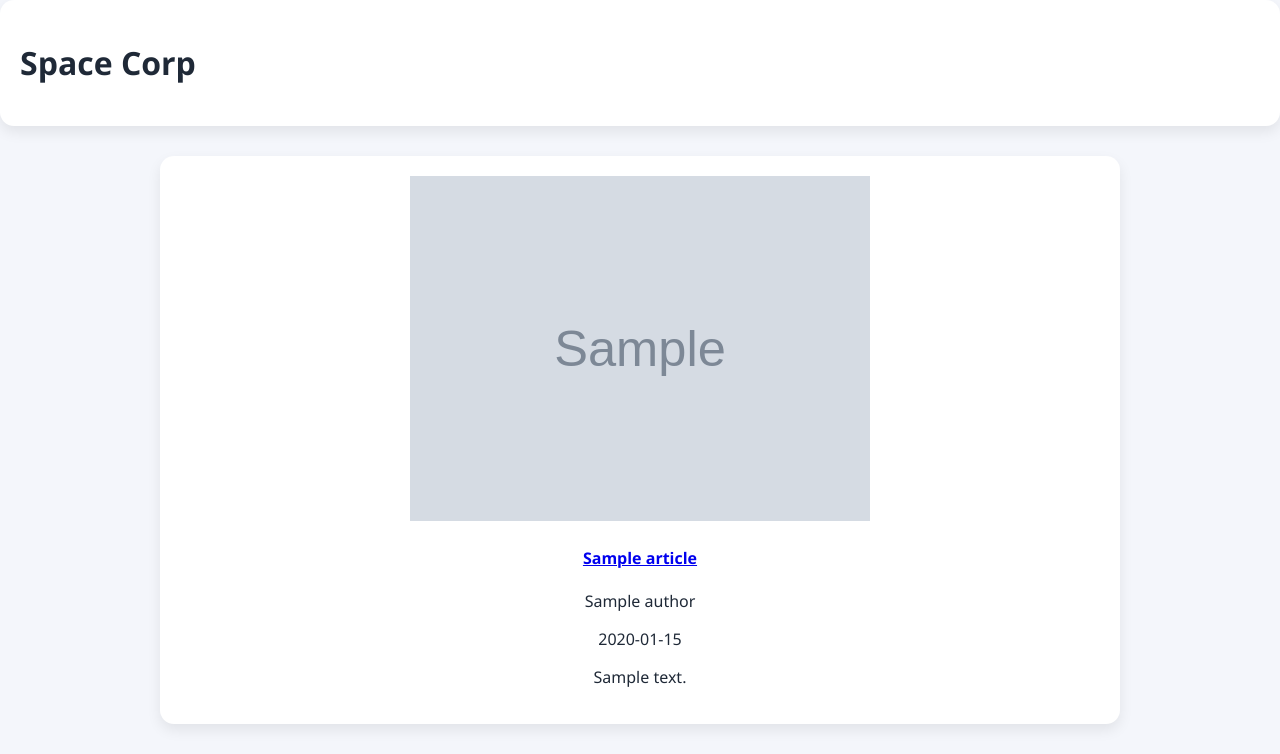
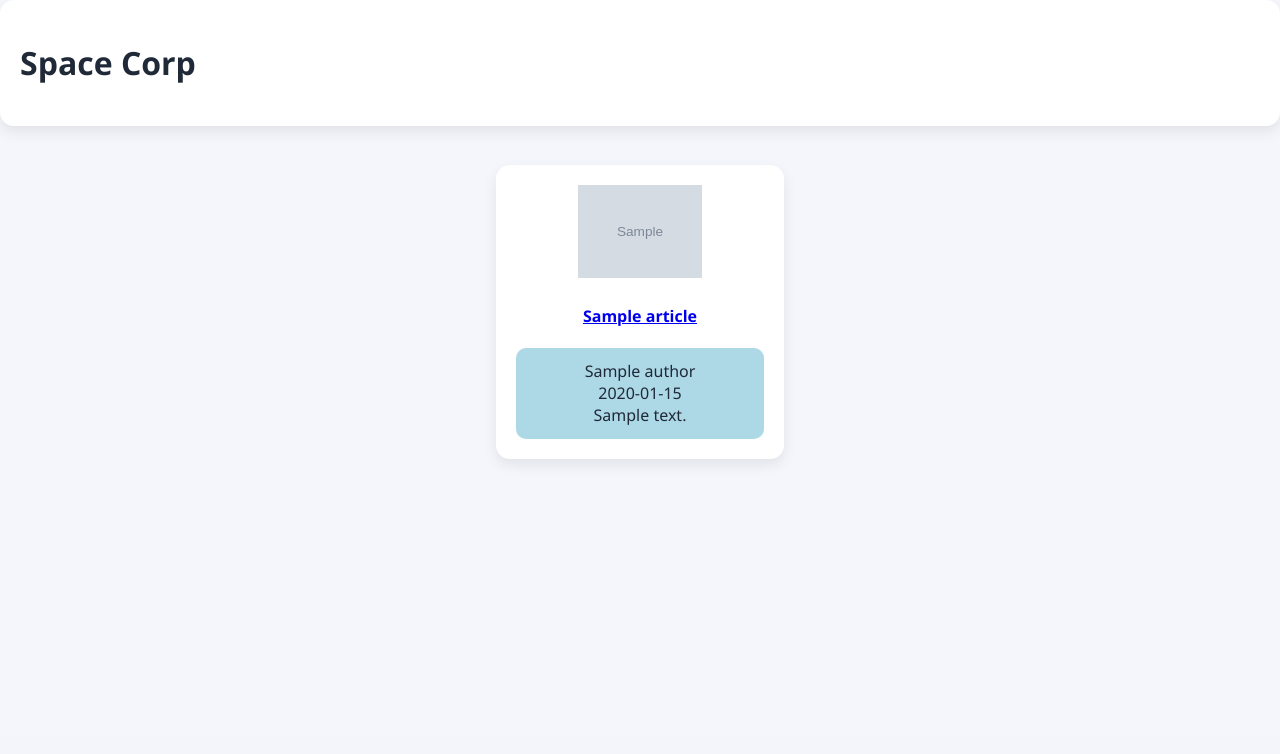
Before and after one commit to arodri04/ICT372-Final, a Flask app: template templates/news.html in a window 1280 px wide. Shown: the part 65-819 px from the top of the page. After the commit the page ends 526 px from the top, so only its background shows below. Run offline with Flask 3, Linux system fonts and the light colour scheme; the template is opened without the code that fills it: most values are stand-ins (such as "Sample title", 1, 10 or a date in 2020); grey boxes marked "Sample" are stand-in pictures.

Commit message:
Cleaned up some of the design

```diff
--- a/static/style.css
+++ b/static/style.css
@@ -120,3 +120,61 @@ tr:hover {
     background: #dcfce7;
     color: #15803d;
 }
+
+.weatherdiv {
+    display: flex;
+    flex-wrap: wrap;
+    justify-content: space-evenly;
+
+}
+
+.weatherdiv label,
+.weatherdiv input {
+    flex: 0 0 30%;
+    text-align: center;
+    box-sizing: border-box;
+}
+
+.weatherdiv button {
+  flex: 0 0 100%;
+  margin-top: 10px;
+}
+
+.weathercard {
+    text-align: center;
+    margin: 1rem;
+}
+
+.newscard {
+    background: white;
+    border-radius: 14px;
+    padding: 20px;
+    margin: 1%;
+    box-shadow: 0 6px 14px rgba(0,0,0,0.08);
+    width: 30%;
+}
+
+.newscard p {
+    background-color: lightblue;
+    margin: 0;
+}
+
+.newscard p:first-of-type {
+  border-radius: 10px 10px 0 0;
+  padding-top: 5%;
+}
+
+
+.newscard p:last-of-type {
+  border-radius: 0 0 10px 10px;
+  padding-bottom: 5%;
+}
+
+.newscontainer {
+    max-width: 1000px;
+    margin: 30px auto;
+    padding: 0 20px;
+    display: flex;
+    flex-wrap: wrap;
+    justify-content: space-evenly;
+}
--- a/templates/news.html
+++ b/templates/news.html
@@ -1,15 +1,14 @@
 {% extends "base.html" %}
 {% block main %}
     {% if articles %}
-    <div class="container">
+    <div class="newscontainer">
         {% for article in articles %}
-        <div class="card" style="display: flexbox; text-align: center;">
+        <div class="newscard" style="display: flexbox; text-align: center;">
             <img src="{{ article['image_url'] }}" alt="{{ article['title'] }}" style="width:50%; height:auto">
             <a href='{{ article["url"] }}' ><h4>{{ article["title"] }}</h4></a>
             <p>{{ article["authors"][0]["name"] }}</p>
             <p>{{ article["published_at"][:10] }}</p>
             <p>{{ article["summary"] }}</p>
-
         </div>
         {% endfor %}
     </div>
```
Also changed, not shown: templates/weather.html (+9 -4 lines).
